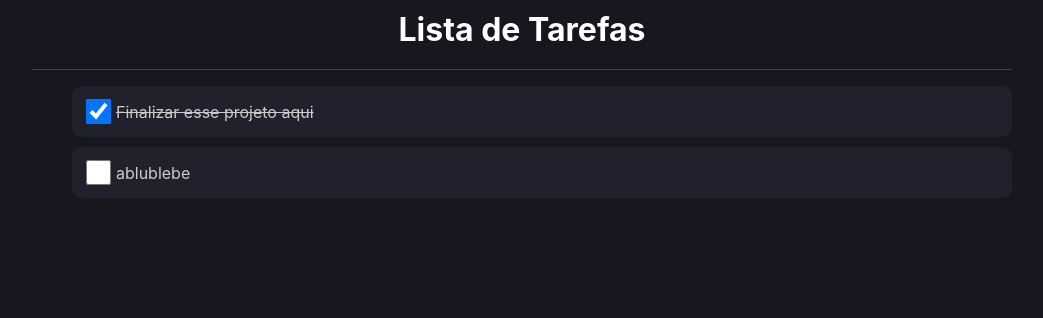
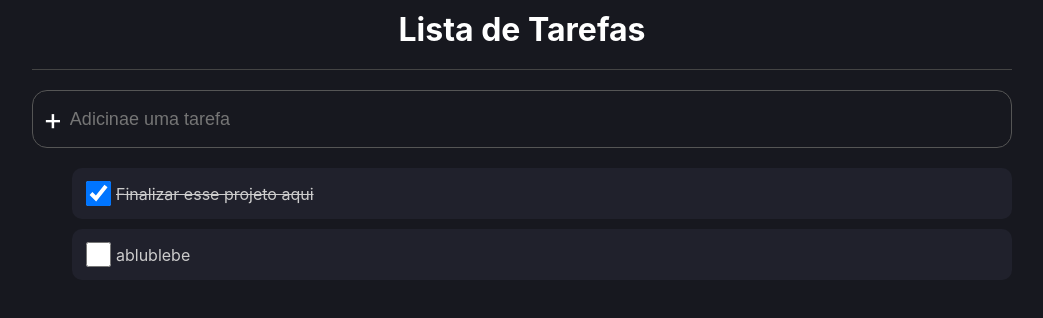
Before and after one commit to ZekLicby/to-do-list-with-type, a React (Create React App) app: page / in a window 1280 px wide. Shown: the top 318 px of the page, without its empty margins (118-1161 px from the left). Built offline with nearby package versions, Linux system fonts and the light colour scheme.

Commit message:
Finalização do componente AddArea

```diff
--- a/src/App.tsx
+++ b/src/App.tsx
@@ -18,7 +18,7 @@ const App = () => {
           Lista de Tarefas
         </C.Header>
 
-        {/* Comentário */}
+        <AddArea/>
 
         <ul>
           {list.map((item, index) => (
--- a/src/components/AddArea/index.tsx
+++ b/src/components/AddArea/index.tsx
@@ -4,7 +4,8 @@ import * as C from './styles'
 export const AddArea = () => {
     return(
         <C.Container>
-
+            <div className="image">+</div>
+            <input type="text" placeholder="Adicinae uma tarefa"/>
         </C.Container>
     )
 }
--- a/src/components/AddArea/styles.ts
+++ b/src/components/AddArea/styles.ts
@@ -1,5 +1,25 @@
 import styled from 'styled-components'
 
 export const Container = styled.div`
+    border: 1px solid #555;
+    border-radius: 15px;
+    padding: 10px;
+    margin: 20px 0;
+    display: flex;
+    align-items: center;
 
+    .image{
+        margin-right: 5px;
+        font-size: 30px;
+        color: #fff;
+    }
+
+    input{
+        border: 0px;
+        background-color: transparent;
+        outline: 0;
+        color: #fff;
+        font-size: 18px;
+        flex: 1;
+    }
 `
```
